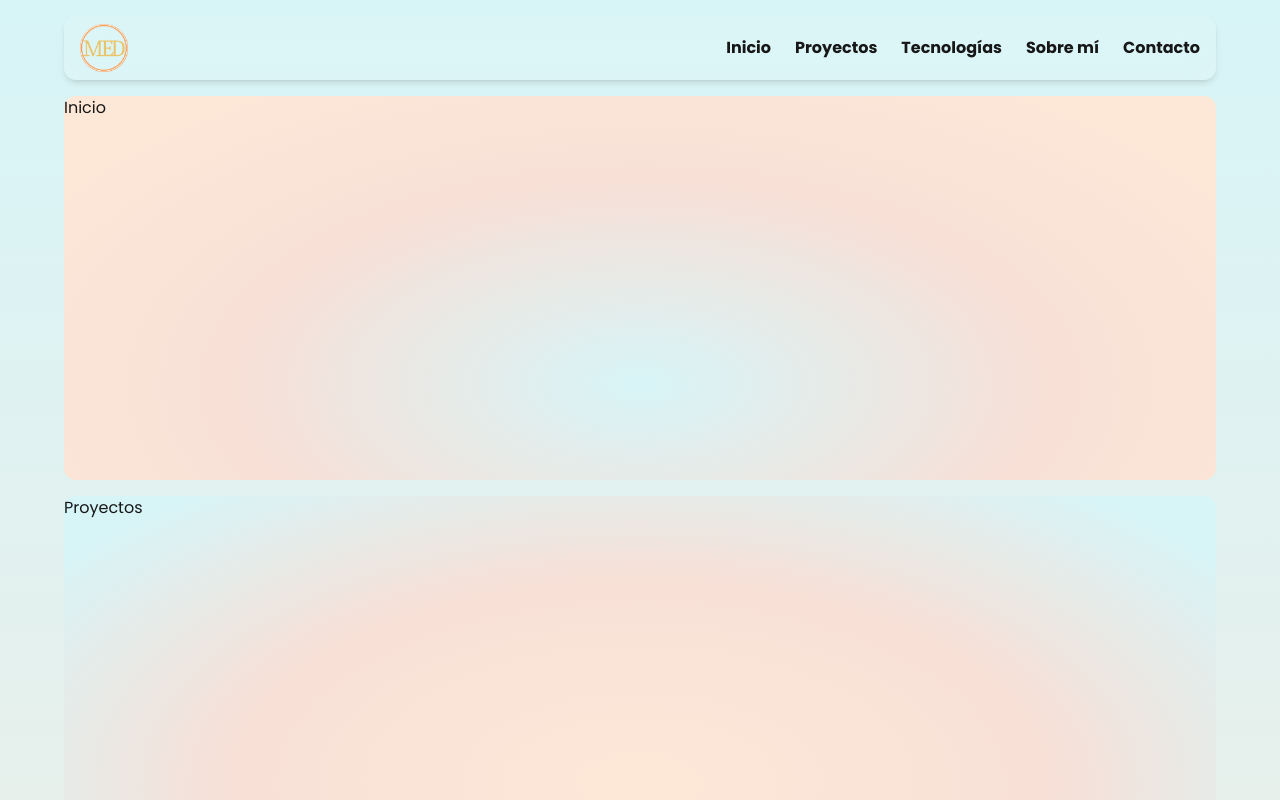
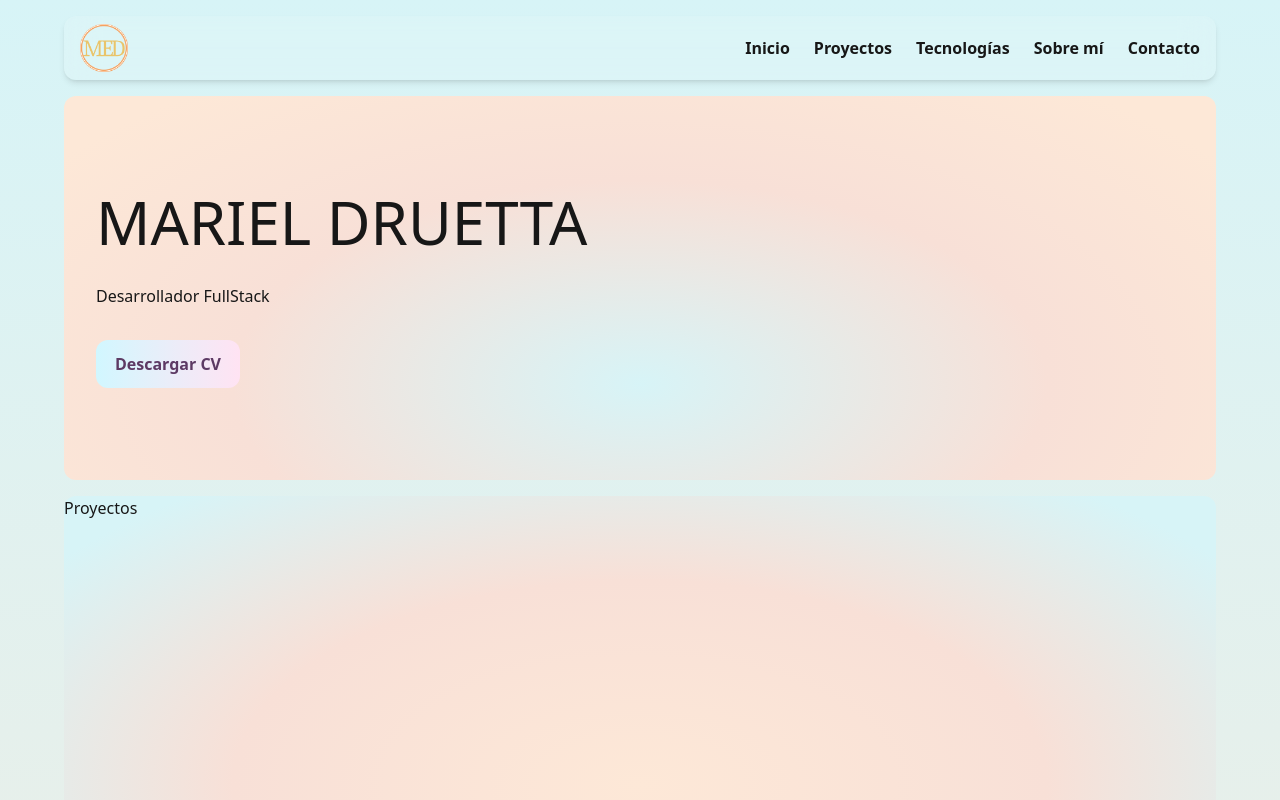
Before and after one commit to MarielDtt/mi-portfolio, a Next.js app: page /home in a window 1280 px wide. Shown: the top 800 px of the page. Built offline with nearby package versions, Linux system fonts and the light colour scheme.

Commit message:
Agrego link para descargar CV

```diff
--- a/src/app/globals.css
+++ b/src/app/globals.css
@@ -1,5 +1,5 @@
 @import "tailwindcss";
-@import url('https://fonts.googleapis.com/css2?family=Poppins:wght@300;400;700&display=swap');
+
 
 
 :root {
@@ -7,12 +7,6 @@
   --foreground: #171717;
 }
 
-@theme inline {
-  --color-background: var(--background);
-  --color-foreground: var(--foreground);
-  --font-sans: var(--font-geist-sans);
-  --font-mono: var(--font-geist-mono);
-}
 
 @media (prefers-color-scheme: dark) {
   :root {
@@ -22,10 +16,8 @@
 }
 
 body {
-    @apply font-sans;
   background: var(--background);
   color: var(--foreground);
-  font-family: 'Poppins', Arial, Helvetica, sans-serif;
 }
 
 @keyframes fadeIn {
--- a/src/app/home/page.tsx
+++ b/src/app/home/page.tsx
@@ -1,3 +1,4 @@
+import Inicio from "@/components/inicio";
 
 
 function Home() {
@@ -7,7 +8,7 @@ function Home() {
         <div className="w-[90%] mt-4">
             <section className="bg-radial-[at_50%_75%] from-[#D7F4F7] via-[#F8E0D7] to-[#FDE8D7] to-90%
              w-full h-96 rounded-xl" id="inicio">
-                Inicio
+                <Inicio/>
             </section>
             <section className="bg-radial-[at_50%_75%] from-[#FDE8D7] via-[#F8E0D7] to-[#D7F4F7] to-90%
              w-full h-96 mt-4 rounded-xl" id="proyectos">
@@ -21,7 +22,7 @@ function Home() {
             w-full h-96 mt-4 rounded-xl" id="sobremi">
                 Sobre mí
             </section>
-            <section className="bg-radial-[at_50%_75%] from-[#FDE8D7] via-[#ECE1F9] to-[#D7F4F7] to-90% w-full h-96 mt-4 mb-4 rounded-xl" id="contacto">
+            <section className="bg-radial-[at_50%_75%] from-[#FDE8D7] via-[#ECE1F9] to-[#D7F4F7] to-90%gi w-full h-96 mt-4 mb-4 rounded-xl" id="contacto">
                 Contacto
             </section>
         </div>
--- a/src/app/layout.tsx
+++ b/src/app/layout.tsx
@@ -1,13 +1,19 @@
 import type { Metadata } from "next";
 import "./globals.css";
 
-import { Poppins } from 'next/font/google';
+import { Lilita_One, Poppins } from 'next/font/google';
 
 const poppins = Poppins({
   weight: ['300', '400', '700'],
   subsets: ['latin'],
+  variable: '--font-poppins',
 });
 
+const lilita = Lilita_One({
+  weight: '400',
+  subsets: ['latin'],
+  variable: '--font-lilita',
+});
 
 
 export const metadata: Metadata = {
@@ -23,7 +29,8 @@ export default function RootLayout({
 }>) {
   return (
     <html lang="es">
-      <body className={`${poppins.className} antialiased`}>
+      <body className={`${poppins.variable} ${lilita.variable} antialiased`}>
+
         {children}
       </body>
     </html>
--- a/src/components/buttons/index.tsx
+++ b/src/components/buttons/index.tsx
@@ -3,13 +3,22 @@ type ButtonProps = {
     text: string; // Texto que se mostrará en el botón
     className?: string; // Clases adicionales opcionales
     onClick?: (event: React.MouseEvent<HTMLButtonElement>) => void;
-    id: string
+    id?: string
+    href?: string
+    download?: boolean
 };
 
-export function ButtonRounded({ text, className, onClick, id }: ButtonProps) {
+export function ButtonRounded({ text, className, onClick, id, href, download }: ButtonProps) {
 
     return (
+
         <div className="flex items-center justify-center">
+            {href  ? (
+                <a href={href} download={download} className={`h-12 w-36 flex items-center justify-center rounded-xl bg-gradient-to-r from-[#d1f7ff] to-[#ffe3f3] text-[#5d3a64] px-4 font-semibold hover:brightness-105 transition duration-300 cursor-pointer active:scale-95 focus:outline-none focus:ring-2 focus:ring-[#d1f7ff] ${className}`}
+                >
+                     {text}
+                </a>
+            ) : (
             <button
                 className={`h-12 w-36 flex items-center justify-center rounded-xl bg-gradient-to-r from-[#d1f7ff] to-[#ffe3f3] text-[#5d3a64] px-4 font-semibold hover:brightness-105 transition duration-300 cursor-pointer active:scale-95 focus:outline-none focus:ring-2 focus:ring-[#d1f7ff] ${className}`}
 
@@ -24,7 +33,7 @@ export function ButtonRounded({ text, className, onClick, id }: ButtonProps) {
             >
                 {text}
             </button>
-
+        )}
         </div>
     );
 }
--- a/src/components/inicio/index.tsx
+++ b/src/components/inicio/index.tsx
@@ -0,0 +1,23 @@
+"use client"
+import { ButtonRounded } from "../buttons";
+
+function Inicio() {
+
+    return (
+        <div className="w-full h-96 flex flex-col pt-24 pl-8">
+            <h1 className=" md:text-6xl text-4xl">MARIEL DRUETTA</h1>
+            <div className="pt-8 ">
+                <h2>Desarrollador FullStack</h2>
+            </div>
+            <div className="pt-8 flex justify-items-start">
+                <ButtonRounded
+                    href="/Mariel Druetta - CV - Front End.pdf"
+                    download text="Descargar CV"
+                />
+            </div>
+        </div>
+    )
+
+}
+
+export default Inicio;
--- a/tailwind.config.ts
+++ b/tailwind.config.ts
@@ -15,7 +15,8 @@ export default {
         foreground: "var(--foreground)"
       },
       fontFamily: {
-        sans: ['Poppins', 'sans-serif'],
+        sans: ['var(--font-poppins)', 'sans-serif'],
+        lilita: ['var(--font-lilita)', 'cursive'],
       },
     },
   },
```
Also changed, not shown: 1 other file (tests, documents, lock files or other folders).
